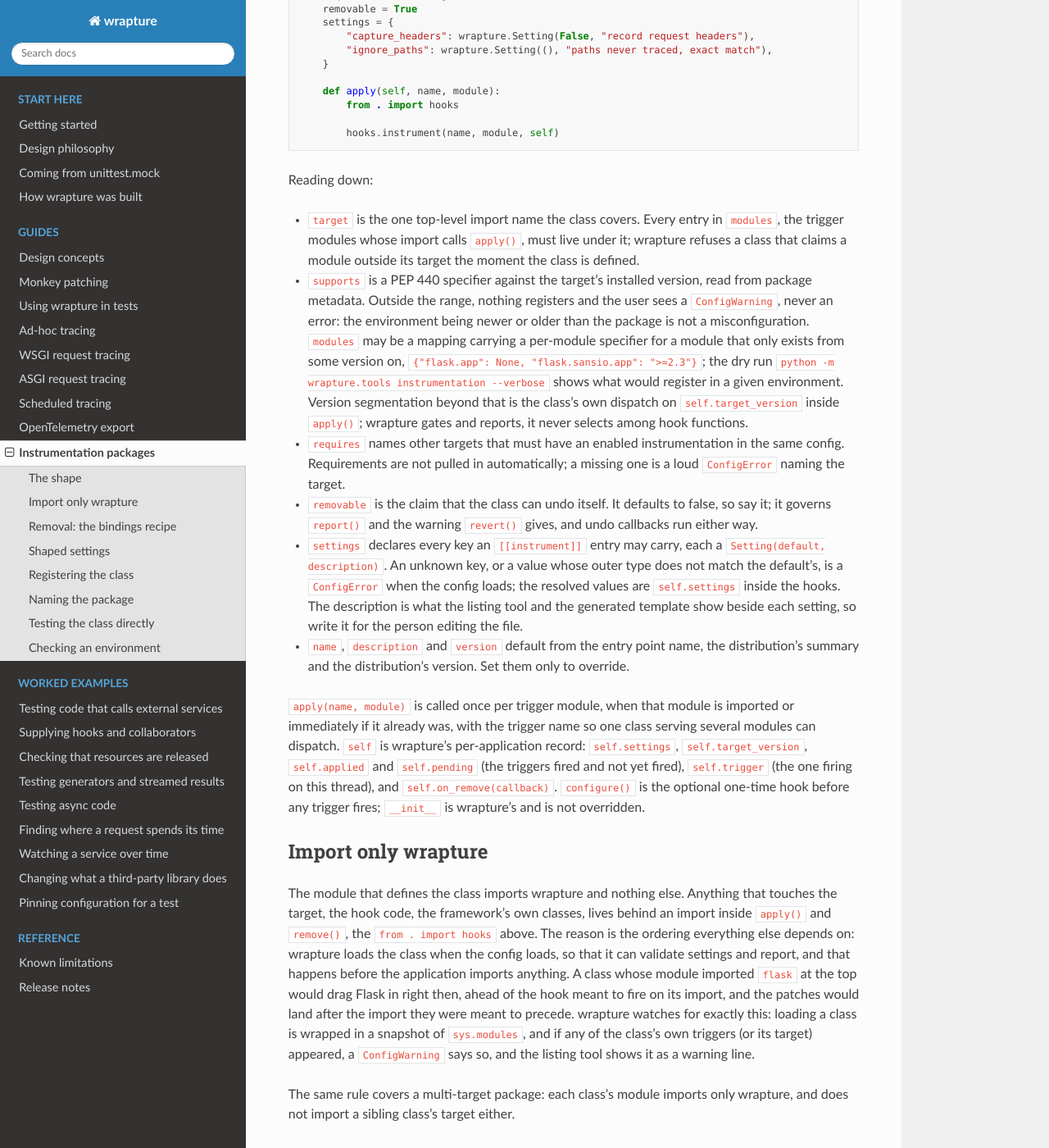
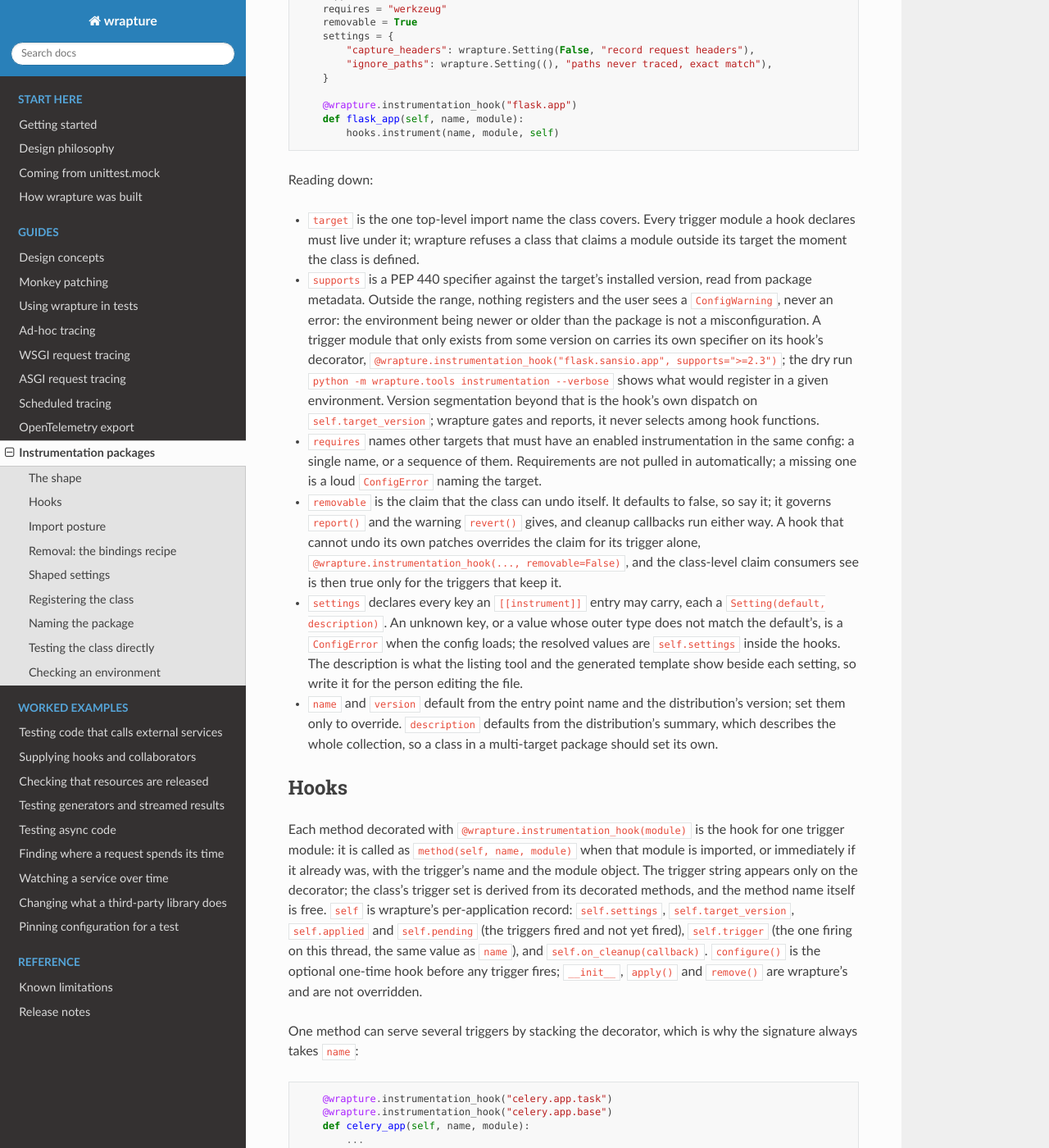
Before and after one commit to GrahamDumpleton/wrapture, a Sphinx documentation site: the page built from docs/instrumentation-packages.md, in a window 1280 px wide and 1400 px high, scrolled down 652 px. Shown: the whole window at 82% size. Built offline with Sphinx 7.4.7 and the Read the Docs theme 3.1.0, drawn with Linux system fonts in a browser that asks for light colours; some of the changed text lies outside the part shown.

Commit message:
Rework instrumentation authoring: hooks as decorated methods, public apply/remove drivers.

````diff
--- a/docs/instrumentation-packages.md
+++ b/docs/instrumentation-packages.md
@@ -13,11 +13,14 @@ keep it safe to load, how to test it, and how to name it.
 ## The shape
 
 One class per target, subclassing `wrapture.Instrumentation`, with
-class data for everything static and two methods for behaviour:
+class data for everything static and one decorated hook method per
+trigger module:
 
 ```python
 # wrapture_instrumentation_flask/__init__.py
 import wrapture
+
+from . import hooks
 
 
 class FlaskInstrumentation(wrapture.Instrumentation):
@@ -25,44 +28,47 @@ class FlaskInstrumentation(wrapture.Instrumentation):
 
     target = "flask"
     supports = ">=2.0,<4"
-    modules = ("flask.app", "flask.blueprints")
-    requires = ("werkzeug",)
+    requires = "werkzeug"
     removable = True
     settings = {
         "capture_headers": wrapture.Setting(False, "record request headers"),
         "ignore_paths": wrapture.Setting((), "paths never traced, exact match"),
     }
 
-    def apply(self, name, module):
-        from . import hooks
-
+    @wrapture.instrumentation_hook("flask.app")
+    def flask_app(self, name, module):
         hooks.instrument(name, module, self)
 ```
 
 Reading down:
 
 - `target` is the one top-level import name the class covers. Every
-  entry in `modules`, the trigger modules whose import calls
-  `apply()`, must live under it; wrapture refuses a class that claims
-  a module outside its target the moment the class is defined.
+  trigger module a hook declares must live under it; wrapture refuses
+  a class that claims a module outside its target the moment the
+  class is defined.
 - `supports` is a PEP 440 specifier against the target's installed
   version, read from package metadata. Outside the range, nothing
   registers and the user sees a `ConfigWarning`, never an error: the
   environment being newer or older than the package is not a
-  misconfiguration. `modules` may be a mapping carrying a per-module
-  specifier for a module that only exists from some version on,
-  `{"flask.app": None, "flask.sansio.app": ">=2.3"}`; the dry run
-  `python -m wrapture.tools instrumentation --verbose` shows what would
-  register in a given environment. Version segmentation beyond that is
-  the class's own dispatch on `self.target_version` inside `apply()`;
-  wrapture gates and reports, it never selects among hook functions.
+  misconfiguration. A trigger module that only exists from some
+  version on carries its own specifier on its hook's decorator,
+  `@wrapture.instrumentation_hook("flask.sansio.app", supports=">=2.3")`;
+  the dry run `python -m wrapture.tools instrumentation --verbose`
+  shows what would register in a given environment. Version
+  segmentation beyond that is the hook's own dispatch on
+  `self.target_version`; wrapture gates and reports, it never selects
+  among hook functions.
 - `requires` names other targets that must have an enabled
-  instrumentation in the same config. Requirements are not pulled in
-  automatically; a missing one is a loud `ConfigError` naming the
-  target.
+  instrumentation in the same config: a single name, or a sequence
+  of them. Requirements are not pulled in automatically; a missing
+  one is a loud `ConfigError` naming the target.
 - `removable` is the claim that the class can undo itself. It defaults
   to false, so say it; it governs `report()` and the warning
-  `revert()` gives, and undo callbacks run either way.
+  `revert()` gives, and cleanup callbacks run either way. A hook that
+  cannot undo its own patches overrides the claim for its trigger
+  alone, `@wrapture.instrumentation_hook(..., removable=False)`, and
+  the class-level claim consumers see is then true only for the
+  triggers that keep it.
 - `settings` declares every key an `[[instrument]]` entry may carry,
   each a `Setting(default, description)`. An unknown key, or a value
   whose outer type does not match the default's, is a `ConfigError`
@@ -70,29 +76,49 @@ Reading down:
   inside the hooks. The description is what the listing tool and the
   generated template show beside each setting, so write it for the
   person editing the file.
-- `name`, `description` and `version` default from the entry point
-  name, the distribution's summary and the distribution's version.
-  Set them only to override.
+- `name` and `version` default from the entry point name and the
+  distribution's version; set them only to override. `description`
+  defaults from the distribution's summary, which describes the whole
+  collection, so a class in a multi-target package should set its
+  own.
 
-`apply(name, module)` is called once per trigger module, when that
-module is imported or immediately if it already was, with the trigger
-name so one class serving several modules can dispatch. `self` is
-wrapture's per-application record: `self.settings`,
-`self.target_version`, `self.applied` and `self.pending` (the
-triggers fired and not yet fired), `self.trigger` (the one firing on
-this thread), and `self.on_remove(callback)`. `configure()` is the
-optional one-time hook before any trigger fires; `__init__` is
-wrapture's and is not overridden.
+## Hooks
 
-## Import only wrapture
+Each method decorated with `@wrapture.instrumentation_hook(module)`
+is the hook for one trigger module: it is called as
+`method(self, name, module)` when that module is imported, or
+immediately if it already was, with the trigger's name and the module
+object. The trigger string appears only on the decorator; the
+class's trigger set is derived from its decorated methods, and the
+method name itself is free. `self` is wrapture's per-application
+record: `self.settings`, `self.target_version`, `self.applied` and
+`self.pending` (the triggers fired and not yet fired), `self.trigger`
+(the one firing on this thread, the same value as `name`), and
+`self.on_cleanup(callback)`. `configure()` is the optional one-time
+hook before any trigger fires; `__init__`, `apply()` and `remove()`
+are wrapture's and are not overridden.
 
-The module that defines the class imports wrapture and nothing else.
-Anything that touches the target, the hook code, the framework's own
-classes, lives behind an import inside `apply()` and `remove()`, the
-`from . import hooks` above. The reason is the ordering everything
-else depends on: wrapture loads the class when the config loads, so
-that it can validate settings and report, and that happens before the
-application imports anything. A class whose module imported `flask`
+One method can serve several triggers by stacking the decorator,
+which is why the signature always takes `name`:
+
+```python
+    @wrapture.instrumentation_hook("celery.app.task")
+    @wrapture.instrumentation_hook("celery.app.base")
+    def celery_app(self, name, module):
+        ...
+```
+
+The base class owns `apply(name, module)` and `remove(name, module)`:
+wrapture's dispatch calls them as triggers arrive, and a package's
+own tests call them directly, with identical behaviour, which is
+what makes the direct testing recipe below work.
+
+## Import posture
+
+The module that defines the class must not import the target it
+patches. wrapture loads the class when the config loads, so that it
+can validate settings and report, and that happens before the
+application imports anything; a class whose module imported `flask`
 at the top would drag Flask in right then, ahead of the hook meant to
 fire on its import, and the patches would land after the import they
 were meant to precede. wrapture watches for exactly this: loading a
@@ -100,18 +126,45 @@ class is wrapped in a snapshot of `sys.modules`, and if any of the
 class's own triggers (or its target) appeared, a `ConfigWarning` says
 so, and the listing tool shows it as a warning line.
 
+Where the patch code lives is a matter of size, not of rules. A
+small instrumentation, a couple of bindings built against the module
+handed in, reads best directly in the hook method's body, as the
+examples on the [ad-hoc tracing](ad-hoc-tracing.md#instrumentation-code-that-patches-a-target)
+and [WSGI tracing](wsgi-tracing.md#framework-instrumentation-under-the-covers)
+pages do. Once the patching grows past what one method holds
+comfortably, the convention is a `hooks` module beside the class,
+imported at the top as the skeleton above does. Both placements are
+safe for the same reason: the code needs no target import of its
+own, importing only wrapture at top level and receiving the trigger
+module as a parameter, which for most instrumentation is everything
+it touches.
+
+When that stops being true, because the patching needs another
+submodule of the target, a class the trigger module does not expose,
+or a pile of helper modules, the imports must not ride on loading
+the class. The options, in the order to reach for them:
+
+- Import inside the hook function that uses the module, next to the
+  use. The import runs when the trigger fires, by which time the
+  target is imported anyway, so nothing is dragged in early.
+- From Python 3.15 on, the language-level lazy import can sit at the
+  top of `hooks.py` and defer just the same, keeping the imports in
+  the conventional place.
+- On older Pythons, `wrapt.lazy_import()` gives the equivalent: a
+  module handle at the top of `hooks.py` that imports for real on
+  first use, useful when the hook code needs many modules and
+  function-local imports would repeat everywhere.
+
 The same rule covers a multi-target package: each class's module
-imports only wrapture, and does not import a sibling class's target
-either.
+must not import a sibling class's target either.
 
 ## Removal: the bindings recipe
 
-Two styles on one mechanism. The usual one is to register undo
-callbacks from inside `apply()` with `on_remove()`, tagged
-automatically with the trigger being applied, and let the base
-`remove()` run them, most recent first, continuing past one that
-raises. For instrumentation built on bindings, the recipe is three
-lines:
+Two styles on one mechanism. The usual one is to register cleanup
+callbacks from inside the hook with `on_cleanup()`, tagged
+automatically with the trigger being applied, and let removal run
+them, most recent first, continuing past one that raises. For
+instrumentation built on bindings, the recipe is three lines:
 
 ```python
 # wrapture_instrumentation_flask/hooks.py
@@ -128,19 +181,34 @@ def instrument(name, module, instrumentation):
     group = wrapture.bindings(constructor=constructor, registrar=registrar)
     group.apply()
 
-    instrumentation.on_remove(group.remove)
+    instrumentation.on_cleanup(group.remove)
 ```
 
 Build the group, apply it, register its `remove()`. A `Binding`'s or
-`BindingGroup`'s `remove()` returns the object, and `on_remove()`
+`BindingGroup`'s `remove()` returns the object, and `on_cleanup()`
 ignores the return value, so the method passes straight in. The
-alternative is overriding `remove(name, module)` for a centralised
-teardown, when undo does not decompose per trigger.
+alternative, for teardown that does not decompose into callbacks, is
+a cleanup method paired with the hook:
 
-wrapture calls `remove()` only for triggers whose `apply()` actually
-ran, in reverse order on `revert()`. An `apply()` that raises has the
-callbacks it registered before raising run at once, so its partial
-work does not linger.
+```python
+    @wrapture.instrumentation_hook("flask.app")
+    def flask_app(self, name, module):
+        ...
+
+    @flask_app.cleanup
+    def remove_flask_app(self, name, module):
+        ...
+```
+
+The paired method covers every trigger its hook claims. On removal
+of a trigger, the `on_cleanup()` callbacks registered during its hook
+run first, most recent first, then the paired cleanup method; both
+continue past a raise with a warning.
+
+wrapture removes only triggers whose hook actually ran, in reverse
+order on `revert()`. A hook that raises has the callbacks it
+registered before raising run at once, so its partial work does not
+linger.
 
 ## Shaped settings
 
@@ -253,9 +321,10 @@ third-party name.
 ## Testing the class directly
 
 Testability is a deliberate property of the shape. A package's own
-tests construct the class, call `apply()` on an imported module, and
-call `remove()` afterwards, with none of wrapture's hook machinery
-involved:
+tests construct the class, call `apply()` with a trigger name and the
+imported module, and call `remove()` afterwards, with none of
+wrapture's hook machinery involved; these are the same methods
+wrapture's own dispatch calls, so the two paths cannot drift apart:
 
 ```python
 import flask
@@ -272,11 +341,15 @@ def test_requests_are_recorded():
 ```
 
 Constructing the class runs the settings validation, so a test can
-also assert that a bad setting is refused. For the whole path through
+also assert that a bad setting is refused. Applying a trigger the
+class does not declare, or one already applied, is a `ConfigError`;
+removing one that never applied is a no-op. For the whole path through
 wrapture, the [unit testing guide](unit-testing.md#applying-instrumentation-in-a-test)
 shows `wrapture.instrumentation(FlaskInstrumentation, ...)` scoping
 an application of the class to a block, with `timeline()` recording
-what its bindings observe.
+what its bindings observe; its `triggers=` keyword scopes the
+application to a subset of the declared triggers, so a multi-trigger
+class can be tested one hook at a time.
 
 ## Checking an environment
 
--- a/src/wrapture/__init__.py
+++ b/src/wrapture/__init__.py
@@ -99,6 +99,7 @@ from .instrumentations import (
     InstrumentEntry,
     Setting,
     instrumentation,
+    instrumentation_hook,
 )
 from .iterators import (
     IteratorAbandonBehaviour,
@@ -248,6 +249,7 @@ __all__ = [
     "find_config",
     "flush_sinks",
     "instrumentation",
+    "instrumentation_hook",
     "iterator",
     "load_config",
     "load_events",
````
Also changed, not shown: other parts of docs/instrumentation-packages.md (+3 -3 lines), docs/ad-hoc-tracing.md (+53 -42 lines), docs/design-concepts.md (+4 -4 lines), docs/example-third-party-libraries.md (+7 -7 lines), docs/unit-testing.md (+20 -15 lines), docs/wsgi-tracing.md (+3 -3 lines), examples/README.md, 9 other files.
